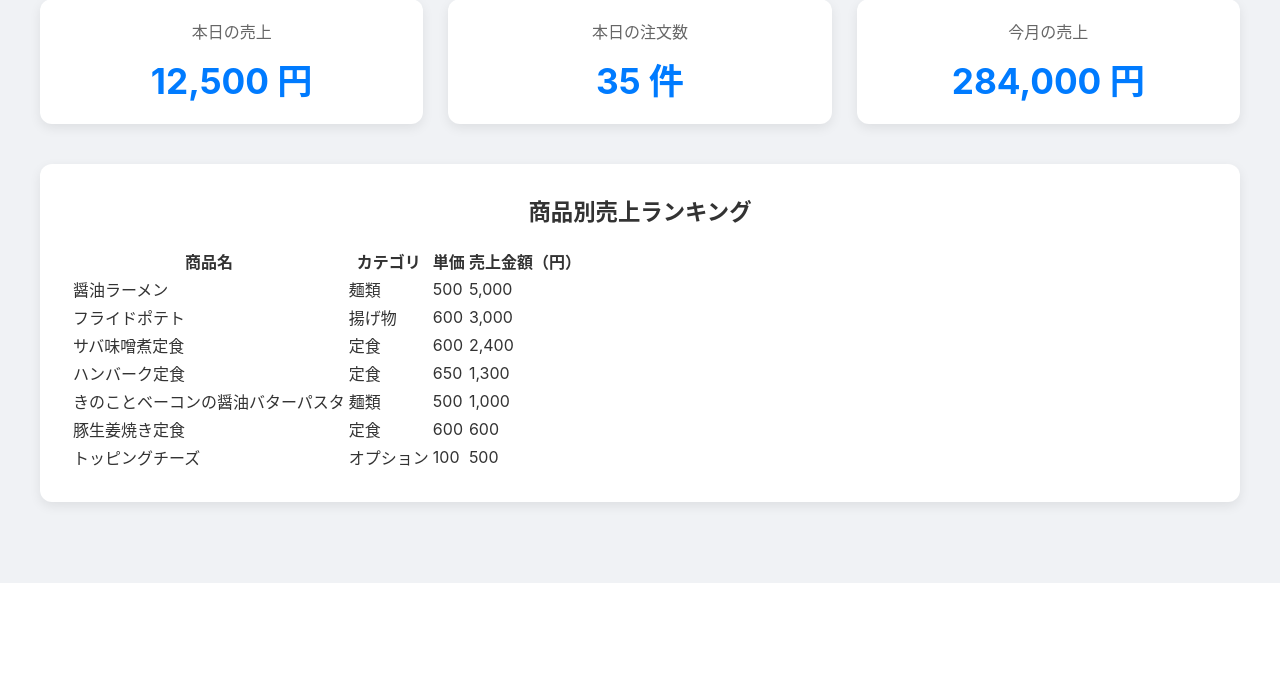
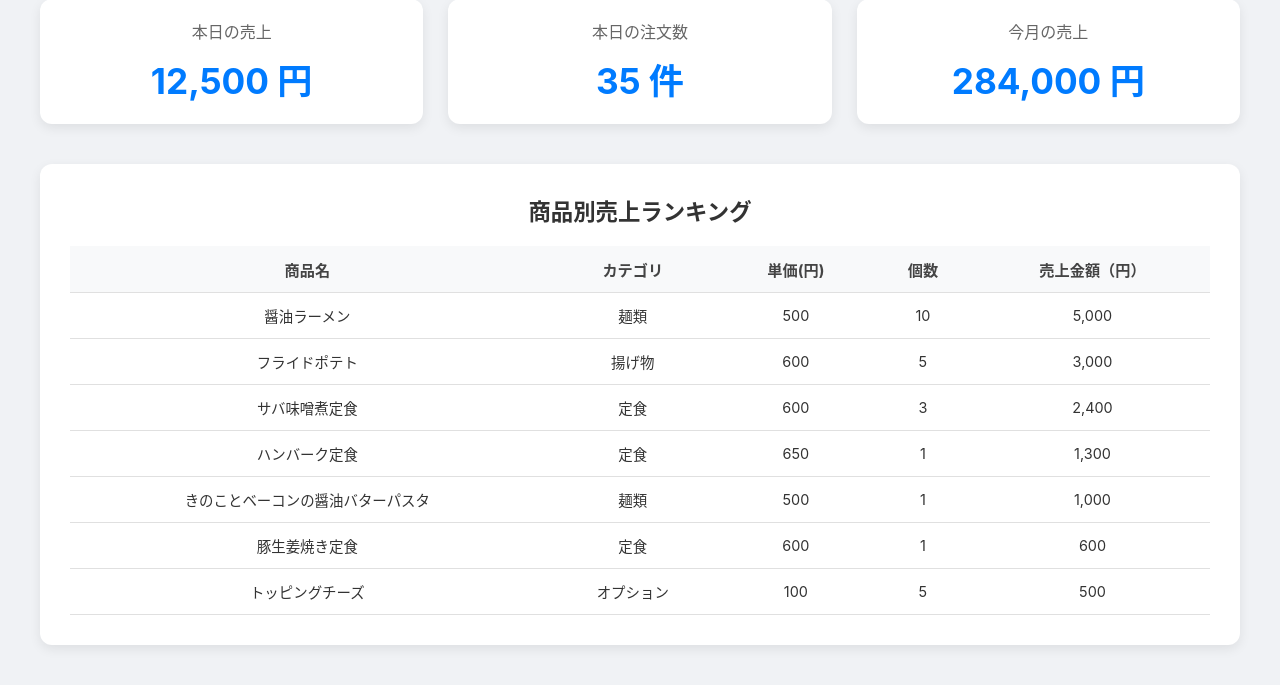
Before and after one commit to s2422092/DS_hakka, a Flask app: page /stores/store_home in a window 1280 px wide. Shown: the part 217-902 px from the top of the page. Before the commit the page ends 800 px from the top, so only its background shows below. Run offline with Flask 3, Linux system fonts and the light colour scheme; a user stored in the database is signed in; data comes from the database, SQL or seed files in the repository.

Commit message:
データの表示を可能にした

```diff
--- a/routes/stores_detail/stores_detail.py
+++ b/routes/stores_detail/stores_detail.py
@@ -34,7 +34,7 @@ def store_home():
 
     # 商品ごとの売上金額合計を取得
     cursor.execute("""
-        SELECT m.menu_name, m.category,oi.price_at_order ,SUM(oi.quantity * oi.price_at_order) AS total_sales
+        SELECT m.menu_name, m.category,oi.price_at_order ,quantity,SUM(oi.quantity * oi.price_at_order) AS total_sales
         FROM order_items oi
         JOIN orders o ON oi.order_id = o.order_id
         JOIN menus m ON oi.menu_id = m.menu_id
--- a/static/css/stores_detail.css
+++ b/static/css/stores_detail.css
@@ -484,3 +484,33 @@ body {
     color: white;
     border-color: #00a2ff;
 }
+
+/* 商品別売上ランキング テーブルスタイル */
+.chart-container table {
+    width: 100%;
+    border-collapse: collapse;
+    margin-top: 20px;
+    font-size: 0.95em;
+    color: #333;
+}
+
+.chart-container th,
+.chart-container td {
+    padding: 12px 15px;
+    text-align: center;
+    border-bottom: 1px solid #e0e0e0;
+}
+
+.chart-container th {
+    background-color: #f8f9fa;
+    font-weight: bold;
+    color: #444;
+}
+
+.chart-container tbody tr:hover {
+    background-color: #f1f9ff;
+}
+
+.chart-container tbody td {
+    font-size: 0.95em;
+}
--- a/templates/stores_detail/store_home.html
+++ b/templates/stores_detail/store_home.html
@@ -60,7 +60,8 @@
                     <tr>
                         <th>商品名</th>
                         <th>カテゴリ</th>
-                        <th>単価</th>
+                        <th>単価(円)</th>
+                        <th>個数</th>
                         <th>売上金額（円）</th>
                     </tr>
                 </thead>
@@ -70,6 +71,7 @@
                         <td>{{ row['menu_name'] }}</td>
                         <td>{{ row['category'] }}</td>
                         <td>{{ row['price_at_order']}}</td>
+                        <td>{{ row['quantity']}}</td>
                         <td>{{ "{:,}".format(row['total_sales']) }}</td>
                     </tr>
                     {% endfor %}
```
